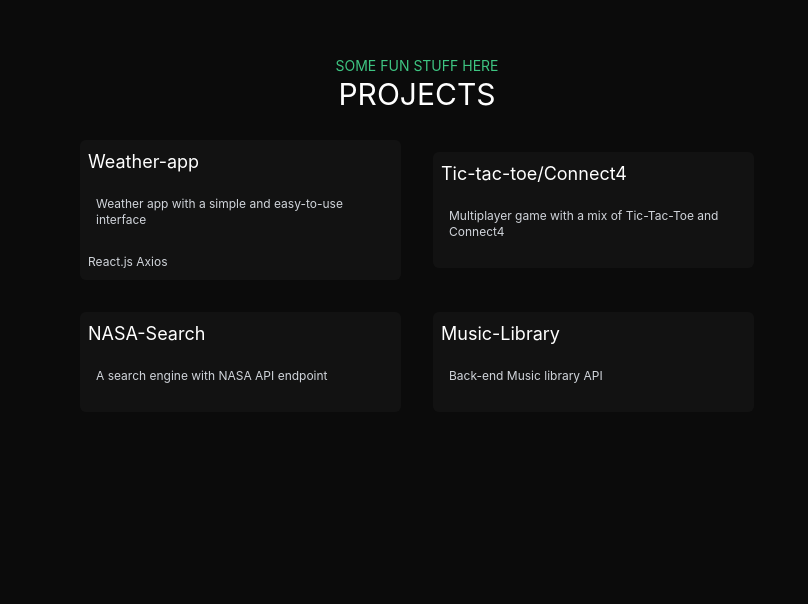
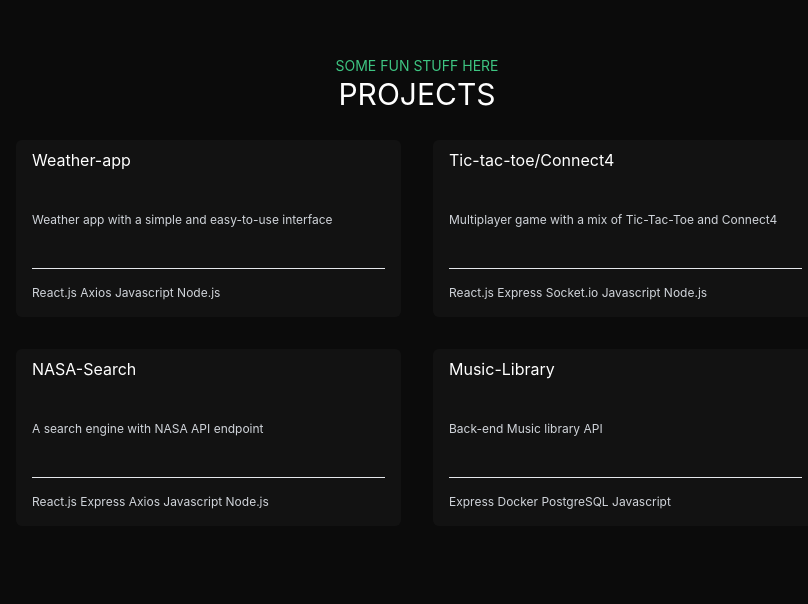
Before and after one commit to Olipolite/portfolioreact, a React (Create React App) app: page / in a window 1280 px wide. Shown: the part 1736-2340 px from the top of the page, without its empty margins (223-1031 px from the left). Built offline with nearby package versions, Linux system fonts and the light colour scheme.

Commit message:
Changed positioning for the data for each card, also added tech prop.

```diff
--- a/src/components/Card.jsx
+++ b/src/components/Card.jsx
@@ -4,15 +4,15 @@
 
 function Card(props) {
   return (
-    <div className="container flex bg-asphalt rounded-md overflow-hidden  m-2 p-2">
-      <a href={props.link}>
+    <div className="container flex bg-asphalt rounded-md m-2 p-2">
+      <a className="w-full" href={props.link}>
         <div className="">
           <div className="flex justify-start">
-            <h2 className="text-lg text-white">{props.title}</h2>
+            <h2 className="text-md ml-2 mr-4 text-white">{props.title}</h2>
           </div>
-          <p className="ml-2 mr-4 my-5 text-xs text-gray-300">{props.description}</p>
-          <div>
-            <span className="text-xs">{props.tech}</span>
+          <p className="ml-2 mr-4 my-10 text-xs text-gray-300">{props.description}</p>
+          <div className="text-xs ml-2 mr-2 pt-4 pb-2 border-t-[1px] block">
+            <span className="border-t-cactus">{props.tech}</span>
           </div>
         </div>
       </a>
--- a/src/components/Project.jsx
+++ b/src/components/Project.jsx
@@ -6,7 +6,7 @@
 
 function Project() {
   return (
-    <div className="container min-h-screen pt-32 mx-auto px-4 sm:px-4 lg:px-20">
+    <div className="container min-h-screen pt-32 mx-auto px-4 sm:px-4 lg:px-15">
       <div id="project" className="flex flex-col items-center justify-center text-sm text-cactus">
         SOME FUN STUFF HERE
         <p className="text-3xl text-white">
--- a/src/data.js
+++ b/src/data.js
@@ -5,24 +5,24 @@
     title: 'Weather-app',
     description: 'Weather app with a simple and easy-to-use interface',
     link: 'https://github.com/Olipolite/weather-app',
-    tech: 'React.js Axios',
+    tech: 'React.js Axios Javascript Node.js',
   },
   {
     title: 'Tic-tac-toe/Connect4',
     description: 'Multiplayer game with a mix of Tic-Tac-Toe and Connect4',
     link: 'https://github.com/Olipolite/tic-tac-toe',
-    tech: '',
+    tech: 'React.js Express Socket.io Javascript Node.js',
   },
   {
     title: 'NASA-Search',
     description: 'A search engine with NASA API endpoint',
     link: 'https://github.com/Olipolite/React-NASA-search',
-    tech: '',
+    tech: 'React.js Express Axios Javascript Node.js',
   },
   {
     title: 'Music-Library',
     description: 'Back-end Music library API',
     link: 'https://github.com/Olipolite/music-library',
-    tech: '',
+    tech: 'Express Docker PostgreSQL Javascript',
   },
 ];
```
